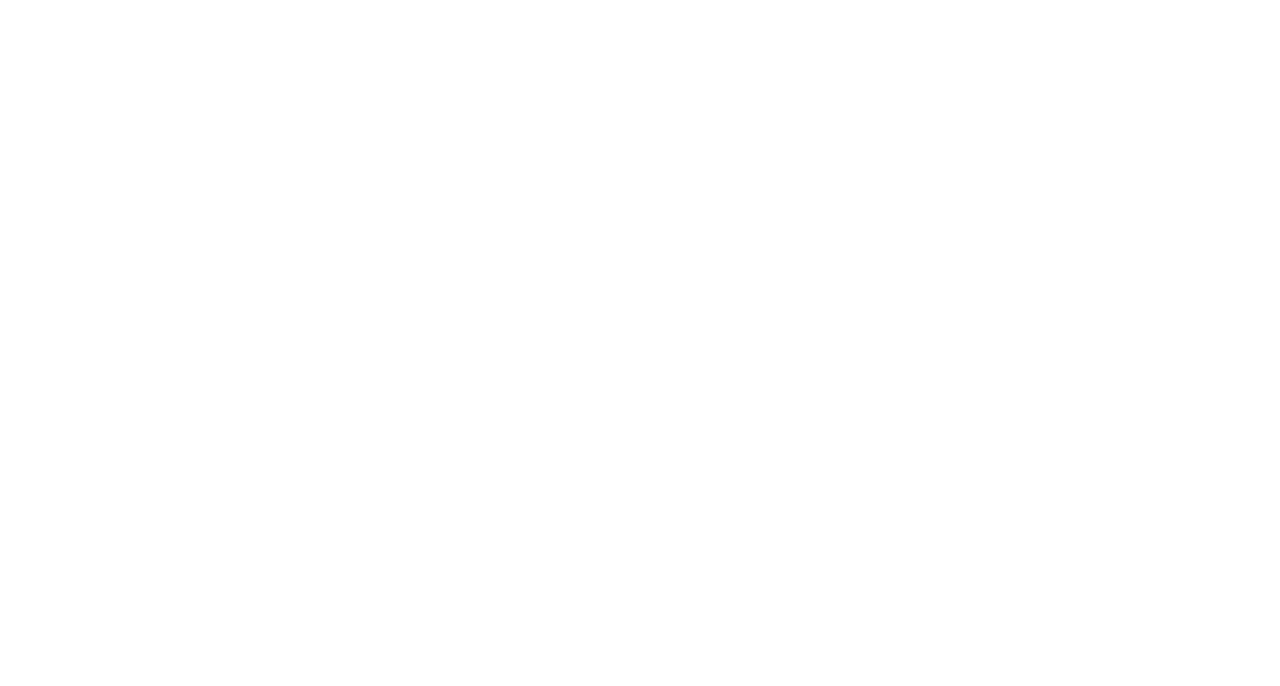
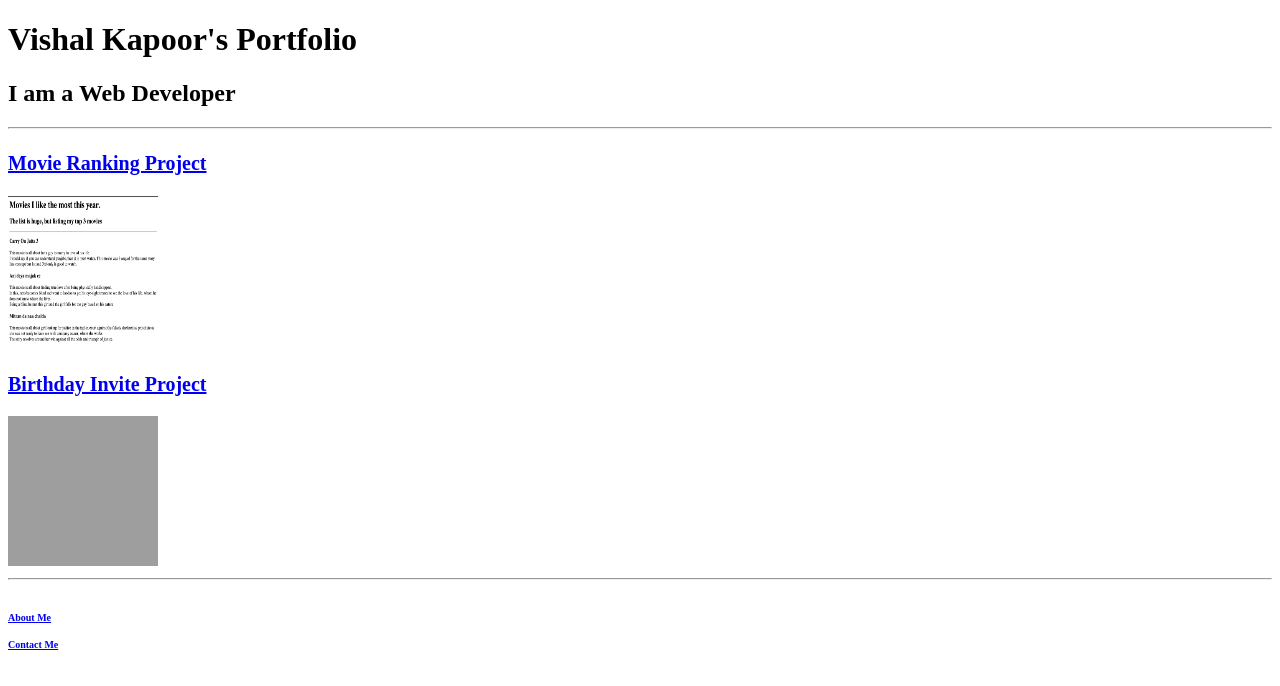
Before and after one commit to kapoorvishal1102/html-portfolio, a plain HTML site: page index.html in a window 1280 px wide. Drawn offline with Linux system fonts and the light colour scheme; grey boxes are pictures that could not be loaded.

Commit message:
Add files via upload

```diff
--- a/index.html
+++ b/index.html
@@ -1,5 +1,45 @@
 <!-- TODO 1: Create the HTML Boilerplate -->
+<!DOCTYPE html>
+<html lang="en">
+<head>
+    <meta charset="UTF-8">
+    <meta name="viewport" content="width=device-width, initial-scale=1.0">
+    <title>Vishal Kapoor</title>
+    <style>
+        #About {
+            font-size: 10px;
+        }
+        #Contact {
+            font-size: 10px;
+        }
+        #Movie {
+            font-size: 15pt;
+        }
+        #Birthday {
+            font-size: 15pt;
+        }
+    </style>
+</head>
+<body>
+    <h1>Vishal Kapoor's Portfolio</h1>
+    <h2>I am a Web Developer</h2>
+    <hr/>
+    <h2>
+        <a href="./public/Movie_Ranking.html" id="Movie">Movie Ranking Project</a>
+    </h2>
+    <img src="./assets/images/Movie_Ranking.png" alt="Movie review" height="150" width="150"/>
+    <h2>
+        <a href="./public/Birthday-Project.html" id="Birthday">Birthday Invite Project</a>
+    </h2>
+    <img src="./assets/images/Birthday-Project.png" alt="Birthday Invite Image" height="150" width="150"/>
+    <hr/>
+    <h2>
+        <a href="./public/about.html" id="About">About Me </a> <br>
+        <a href="./public/contact.html" id="Contact">Contact Me</a>
+    </h2>
 
+</body>
+</html>
 <!-- TODO 2: Add Your previous projects' HTML into the public folder -->
 
 <!-- TODO 3: Take screenshots of your project previews and add the images to the images folder -->
```
